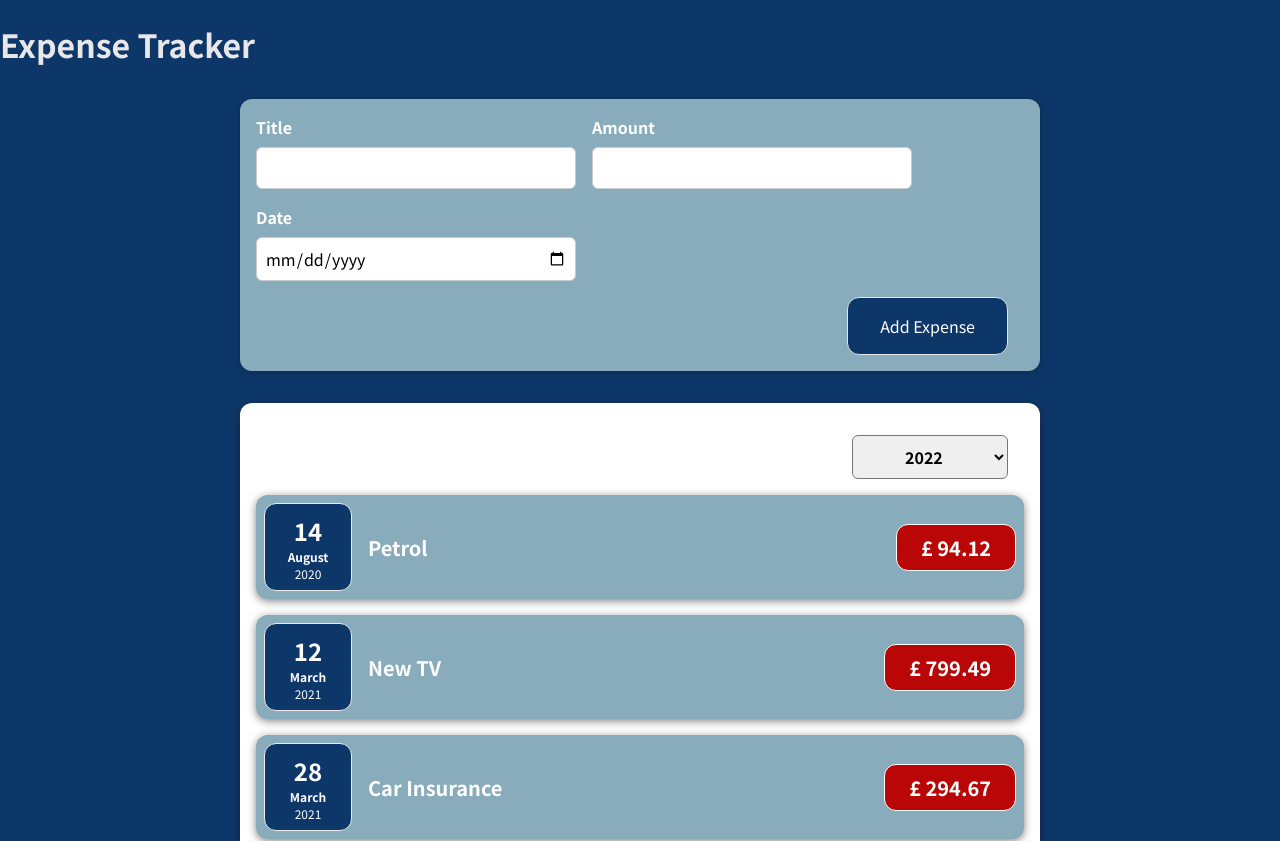
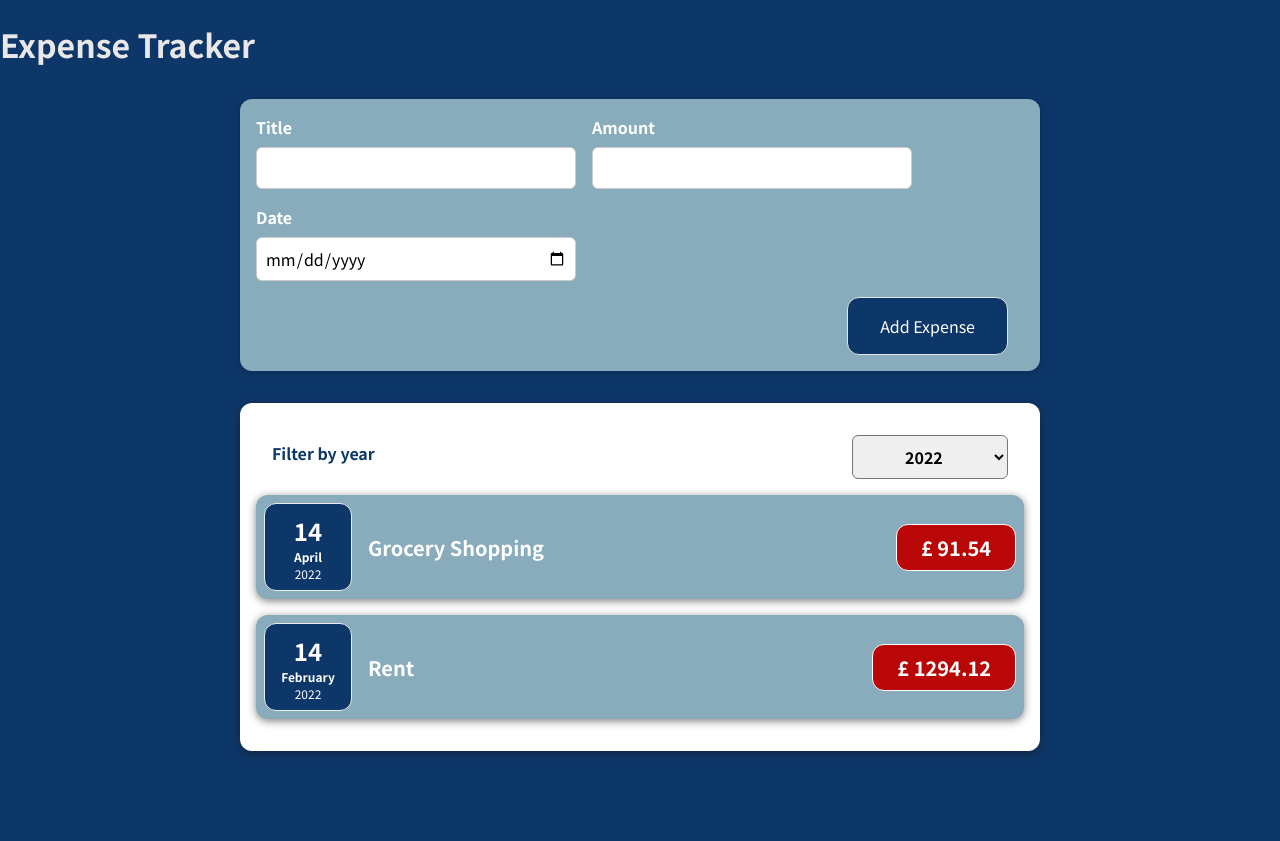
Before and after one commit to Jahad-Mohamed/expenseTracker, a React (Create React App) app: page / in a window 1280 px wide. Shown: the top 841 px of the page. After the commit the page ends 800 px from the top, so only its background shows below. Built offline with nearby package versions, Linux system fonts and the light colour scheme.

Commit message:
expenses list filter added, with condititonal statement

```diff
--- a/src/App.js
+++ b/src/App.js
@@ -5,22 +5,34 @@ import react, { useState } from "react";
 const DUMMY_EXPENSES = [
   {
     id: "e1",
-    title: "Petrol",
-    amount: 94.12,
-    date: new Date(2020, 7, 14),
+    title: "Grocery Shopping",
+    amount: 91.54,
+    date: new Date(2022, 3, 14),
   },
-  { id: "e2", title: "New TV", amount: 799.49, date: new Date(2021, 2, 12) },
   {
-    id: "e3",
+    id: "e2",
+    title: "Rent",
+    amount: 1294.12,
+    date: new Date(2022, 1, 14),
+  },
+  { id: "e3", title: "New TV", amount: 799.49, date: new Date(2021, 2, 12) },
+  {
+    id: "e4",
     title: "Car Insurance",
     amount: 294.67,
     date: new Date(2021, 2, 28),
   },
   {
-    id: "e4",
+    id: "e5",
     title: "New Desk (Wooden)",
     amount: 450,
     date: new Date(2021, 5, 12),
+  },
+  {
+    id: "e6",
+    title: "New TV ",
+    amount: 799.9,
+    date: new Date(2020, 1, 22),
   },
 ];
 
--- a/src/conponents/Expenses/Expenses.js
+++ b/src/conponents/Expenses/Expenses.js
@@ -10,6 +10,23 @@ const Expenses = (props) => {
   const filterChangeHandler = (selectedYear) => {
     setFilteredYear(selectedYear);
   };
+
+  const filteredExpenses = props.items.filter((expense) => {
+    return expense.date.getFullYear().toString() === filteredYear;
+  });
+
+  let expensesContent = <p> No expenses found!</p>;
+
+  if (filteredExpenses.length > 0) {
+    expensesContent = filteredExpenses.map((expense) => (
+      <ExpenseItem
+        key={expense.id}
+        title={expense.title}
+        amount={expense.amount}
+        date={expense.date}
+      />
+    ));
+  }
   return (
     <div>
       <Card className="expenses">
@@ -17,13 +34,7 @@ const Expenses = (props) => {
           selected={filteredYear}
           onChangeFitler={filterChangeHandler}
         />
-        {props.items.map((expense) => (
-          <ExpenseItem
-            title={expense.title}
-            amount={expense.amount}
-            date={expense.date}
-          />
-        ))}
+        {expensesContent}
       </Card>
     </div>
   );
--- a/src/conponents/Expenses/expenses.css
+++ b/src/conponents/Expenses/expenses.css
@@ -7,3 +7,8 @@
   border-radius: 12px;
   box-shadow: 0 1px 8px rgba(28, 28, 28, 0.25);
 }
+
+p {
+  color: red;
+  padding-left: 1rem;
+}
--- a/src/conponents/ExpensesFilter/expensesFilter.css
+++ b/src/conponents/ExpensesFilter/expensesFilter.css
@@ -1,5 +1,5 @@
 .expenses-filter {
-  color: white;
+  color: #0e3769;
   padding: 0 1rem;
 }
 
```
